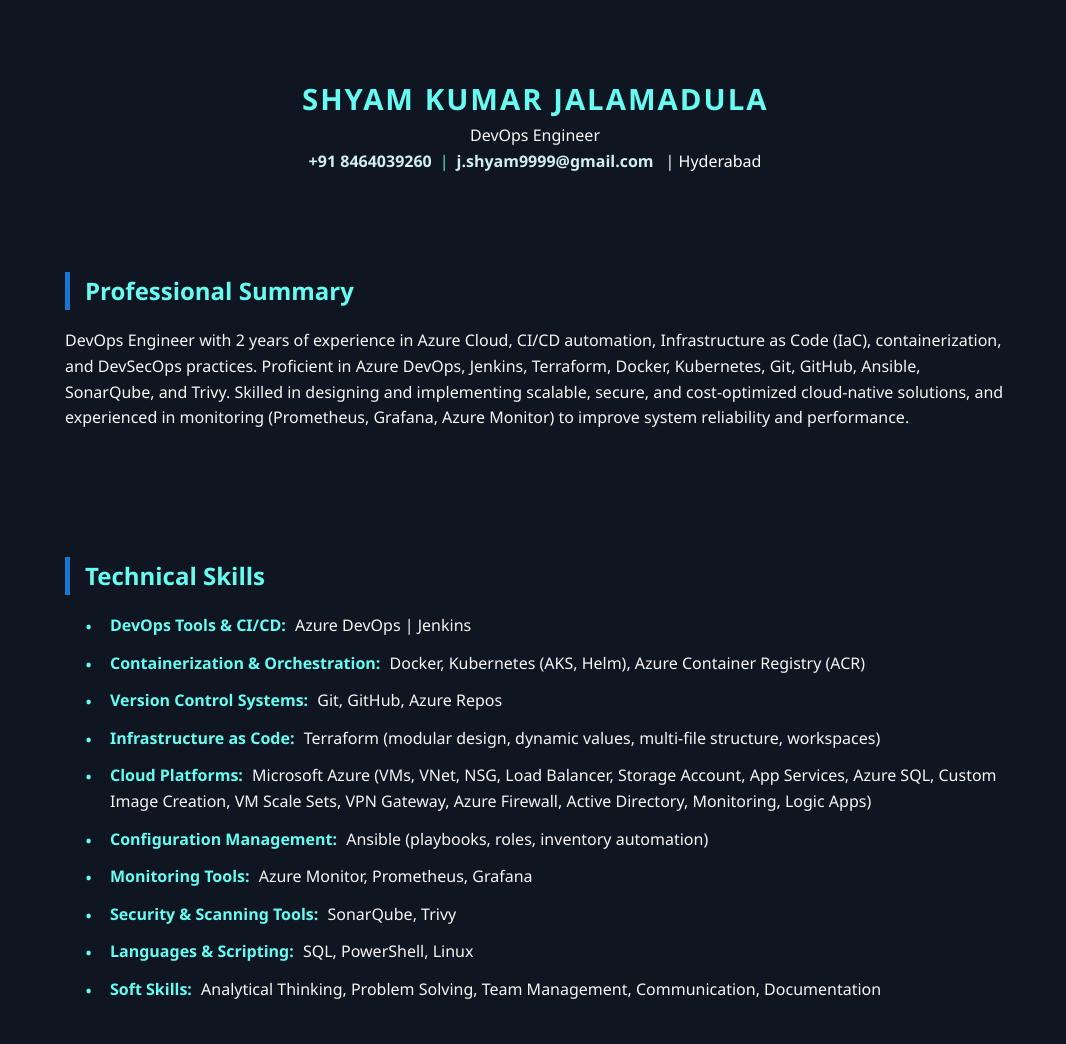
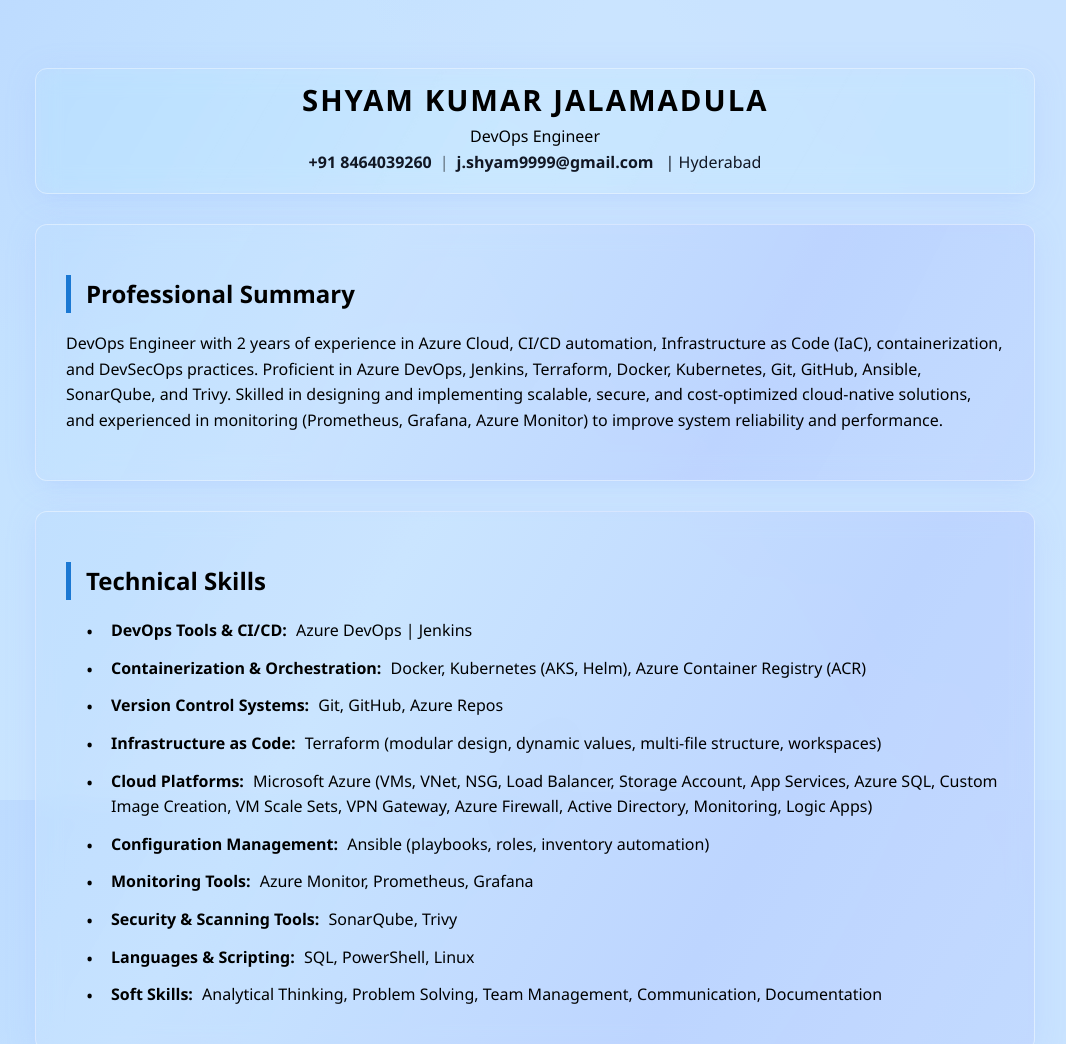
Before and after one commit to Shyam-1952/ShyamKumarJalamadula, a plain HTML site: page index.html in a window 1280 px wide. Shown: the top 1044 px of the page, without its empty margins (105-1171 px from the left). Drawn offline with Linux system fonts and the light colour scheme.

Commit message:
change UI to light liquid glass mode

```diff
--- a/portfolio.css
+++ b/portfolio.css
@@ -1,8 +1,12 @@
 body {
     margin: 0;
     font-family: 'Segoe UI', Arial, sans-serif;
-    background: #101522;
-    color: #f6f6f6;
+    background:
+        linear-gradient(120deg, rgba(180,215,255,0.8) 0%, rgba(190,225,255,0.8) 20%, rgba(200,230,255,0.8) 40%),
+        linear-gradient(240deg, rgba(190,200,255,0.6) 10%, rgba(200,210,255,0.6) 30%, rgba(210,220,255,0.6) 50%),
+        linear-gradient(180deg, rgba(170,190,255,0.4) 0%, rgba(200,220,255,0.4) 50%, rgba(220,235,255,0.4) 100%);
+    background-attachment: fixed;
+    color: #000000;
     line-height: 1.6;
 }
 /* Use border-box globally to avoid unexpected width calculations and remove horizontal scroll */
@@ -19,7 +23,13 @@
     align-items: center;
     justify-content: center;
     min-height: 100vh;
-    background: linear-gradient(120deg, #1976d2 30%, #101522 100%);
+    background: linear-gradient(
+        120deg,
+        rgba(200,230,255,0.8) 0%,
+        rgba(220,240,255,0.8) 30%,
+        rgba(235,248,255,0.8) 70%,
+        rgba(245,252,255,0.8) 100%
+    );
     text-align: center;
 }
 .hero-content h1 {
@@ -40,10 +50,9 @@
     margin-top: 0;
 }
 .icons a {
-    color: #fff;
+    color: #101522; /* dark icons on white */
     margin: 0 6px;
     font-size: 1.3rem;
-    transition: color 0.3s;
 }
 .icons a:hover {
     color: #66fcf1;
@@ -53,8 +62,8 @@
     max-width: 1200px;
     margin: auto;
 }
-h2 {
-    color: #66fcf1;
+.h2, h2 {
+    color: #000000;
     border-left: 5px solid #1976d2;
     padding-left: 15px;
     margin-bottom: 18px;
@@ -65,6 +74,7 @@
     gap: 22px;
 }
 .skill-card {
+    animation: water-float 3s ease-in-out infinite;
     background: #233554;
     color: #fff;
     padding: 18px 20px;
@@ -79,19 +89,26 @@
     box-shadow: 0 8px 24px rgba(102,252,241,0.09);
 }
 .project-card, .internship-card {
-    background: #162447;
+    /* make white cards visually match the section hover appearance */
+    background:
+        radial-gradient(circle at 12% 18%, rgba(102,111,255,0.12), rgba(102,111,255,0) 36%),
+        linear-gradient(120deg, rgba(245,250,255,0.95) 0%, rgba(240,248,255,0.95) 100%);
+    background-blend-mode: overlay, normal;
+    color: #08122a; /* dark navy text for legibility */
     padding: 22px 30px;
     border-radius: 8px;
     margin-bottom: 16px;
+    border: 1px solid rgba(102,111,255,0.18);
+    box-shadow: 0 12px 30px rgba(102,111,255,0.06);
 }
 .project-card h3, .internship-card h3 {
-    color: #fff;
+    color: #000000;
     margin-bottom: 15px;
 }
 
 /* Inline project location next to company name */
 .project-card h3 .project-location {
-    color: #cfeff3; /* soft white/teal to differentiate slightly */
+    color: #000000; /* location text also black */
     font-weight: 600;
     margin-left: 8px;
     font-size: 0.95em;
@@ -99,6 +116,7 @@
 
 .project-card p {
     margin-bottom: 15px;
+    color: #000000;
 }
 ul {
     list-style: none;
@@ -168,41 +186,153 @@
 .section {
     margin: 15px auto;
     position: relative;
-    transition: all 0.3s ease;
+    transition: all 0.5s cubic-bezier(0.4, 0, 0.2, 1);
     border-radius: 12px;
     padding: 30px;
     max-width: 1000px;
     transform-origin: center;
     width: 95%;
+    overflow: hidden;
+    will-change: transform, backdrop-filter;
+    background: linear-gradient(
+        120deg,
+           rgba(190,220,255,0.6) 0%,
+           rgba(200,225,255,0.6) 30%,
+           rgba(180,200,255,0.6) 70%,
+           rgba(190,210,255,0.6) 100%
+    );
+    border: 1px solid rgba(255,255,255,0.4);
+    box-shadow:
+           0 4px 32px -4px rgba(150,180,255,0.25),
+           0 8px 16px -8px rgba(160,190,255,0.2);
+    -webkit-backdrop-filter: blur(12px) saturate(1.2);
+    backdrop-filter: blur(12px) saturate(1.2);
+}
+.section:hover {
+    /* stronger layered tint so hover is clearly visible */
+    background:
+        radial-gradient(circle at 12% 18%, rgba(102,111,255,0.18), rgba(102,111,255,0) 36%),
+        linear-gradient(
+            120deg,
+            rgba(210,240,255,0.92) 0%,
+            rgba(200,230,255,0.92) 30%,
+            rgba(190,220,255,0.92) 70%,
+            rgba(180,210,255,0.92) 100%
+        );
+    background-blend-mode: overlay, normal;
+    -webkit-backdrop-filter: blur(30px) saturate(1.8) contrast(1.15) brightness(1.08);
+    backdrop-filter: blur(30px) saturate(1.8) contrast(1.15) brightness(1.08);
+    /* more saturated bluish border to emphasize tint */
+    border: 1px solid rgba(102,111,255,0.56);
+    box-shadow:
+        0 34px 68px -18px rgba(102,111,255,0.30),
+        0 0 48px -6px rgba(160,120,255,0.14),
+        inset 0 0 0 1px rgba(255,255,255,0.55);
+    transform: translateY(-10px) translateZ(0) scale(1.008);
 }
 
-.section:hover {
-    background: rgba(255, 255, 255, 0.1);
-    -webkit-backdrop-filter: blur(10px);
-    backdrop-filter: blur(10px);
-    border: 1px solid rgba(255, 255, 255, 0.1);
-    box-shadow: 0 8px 22px 0 rgba(31, 38, 135, 0.37);
-    transform: scale(1.02);
+/* Sheen pseudo-element to create the liquid/glass streak */
+.section::before {
+    content: "";
+    position: absolute;
+    left: -100%;
+    top: -100%;
+    width: 300%;
+    height: 300%;
+        background: radial-gradient(
+            ellipse at center,
+            rgba(255,255,255,0.15) 0%,
+            rgba(255,255,255,0.1) 50%,
+            rgba(255,255,255,0.05) 75%,
+            rgba(255,255,255,0) 100%
+        );
+        transform-origin: center;
+        transform: scale(1) rotate(0deg);
+        opacity: 0;
+            transform: scale(1.2) rotate(180deg);
+        pointer-events: none;
+        mix-blend-mode: soft-light;
+        animation: water-ripple 4s ease-in-out infinite;
+}
+
+/* sheen on hover - brighter, slightly colored and faster ripple */
+.section:hover::before {
+    opacity: 0.72;
+    transform: scale(1.45) rotate(180deg);
+    animation-duration: 3.6s; /* slightly faster ripples on hover */
+    mix-blend-mode: overlay;
+    filter: saturate(1.12) contrast(1.02);
+}
+
+/* Slight inner highlight to emphasize the glass edge */
+.section::after {
+    content: "";
+    position: absolute;
+    inset: 0;
+    border-radius: inherit;
+    box-shadow:
+        inset 0 1px 1px rgba(255,255,255,0.5),
+        inset 0 -1px 1px rgba(255,255,255,0.2);
+    pointer-events: none;
+    opacity: 0; /* subtle by default */
+    transition: opacity 500ms ease;
+}
+
+.section:hover::after { opacity: 1; }
+
+/* Define the continuous glass sheen animation */
+@keyframes water-ripple {
+    0%, 100% {
+           opacity: 0;
+           transform: scale(1.1) rotate(0deg);
+    }
+    25% {
+        opacity: 0.3;
+        transform: scale(1.6) rotate(120deg);
+    }
+    50% {
+           opacity: 0.2;
+           transform: scale(1.3) rotate(180deg);
+    }
+    75% {
+        opacity: 0.1;
+        transform: scale(1.45) rotate(360deg);
+    }
+}
+
+/* gentle float used for small cards */
+@keyframes water-float {
+    0%, 100% {
+        transform: translateY(0) translateZ(0);
+    }
+    50% {
+        transform: translateY(-2px) translateZ(0);
+    }
 }
 
 /* Better fallback for browsers that don't support backdrop-filter */
-@supports not ((backdrop-filter: blur(10px)) or (-webkit-backdrop-filter: blur(10px))) {
+@supports not ((backdrop-filter: blur(35px)) or (-webkit-backdrop-filter: blur(35px))) {
+    /* Gentle, high-contrast fallback for older browsers: use a translucent gradient and subtle border */
     .section:hover {
         background: linear-gradient(
-            to bottom right,
-            rgba(255, 255, 255, 0.2),
-            rgba(22, 36, 71, 0.9)
+            180deg,
+            rgba(255,255,255,0.65),
+            rgba(255,255,255,0.45)
         );
-        border: 1px solid rgba(255, 255, 255, 0.2);
-        box-shadow: 0 8px 32px rgba(31, 38, 135, 0.25);
+        border: 1px solid rgba(0,0,0,0.06);
+        box-shadow: 0 10px 30px rgba(16,21,34,0.06);
     }
+
+    .section::before { display: none; } /* hide sheen pseudo-element when filters not supported */
 }
 
 /* Reduce motion if user prefers it */
 @media (prefers-reduced-motion: reduce) {
     .section {
         transition: none;
+        will-change: auto;
     }
+    .section::before, .section::after { display: none !important; }
 }
 
 /* Adjust for mobile devices */
@@ -226,7 +356,7 @@
 }
 
 .container .section:first-child h1 {
-    color: #66fcf1;
+    color: #000000;
     transition: transform 0.45s cubic-bezier(.2,.8,.2,1), text-shadow 0.35s ease, color 0.35s ease;
     will-change: transform;
     margin-top: 0; /* remove default top margin so title sits closer to section top */
@@ -264,13 +394,14 @@
 
 .container .section:first-child:hover h1 {
     transform: scale(1.06);
-    text-shadow: 0 6px 30px rgba(0,0,0,0.6);
-    color: #66fcf1;
+    /* remove heavy shadow for the name for a cleaner look */
+    text-shadow: none;
+    color: #000000;
 }
 
 .container .section:first-child:hover .contact-line {
     transform: translateY(-4px) scale(1.03);
-    color: #66fcf1;
+    color: #000000;
 }
 .skills-list, .project-card ul, .section ul {
     margin: 0;
@@ -287,7 +418,7 @@
 
 .skills-list li::before, .project-card li::before, .section li::before {
     content: "•";
-    color: #66fcf1;
+    color: #000000; /* bullets black */
     font-size: 1.2em;
     position: absolute;
     left: 0;
@@ -295,7 +426,7 @@
 }
 
 .skills-list b, .project-card b, .section b {
-    color: #66fcf1;
+    color: #000000; /* bold labels black */
     margin-right: 5px;
 }
 @media (max-width: 750px) {
@@ -311,23 +442,30 @@
     justify-content: center;
     gap: 8px;
     font-size: 1rem;
-    color: #cfeff3;
+    color: #000000;
 }
 .contact-line .contact-item {
-    color: #cfeff3;
+    color: #101522; /* dark on white */
     text-decoration: none;
     font-weight: 600;
 }
-.contact-line .contact-item:hover {
-    color: #66fcf1;
+.contact-line .contact-item {
+    transition: color 180ms ease-in-out, text-decoration-color 180ms ease-in-out;
+}
+.contact-line .contact-item:hover,
+.contact-line .contact-item:focus,
+.contact-line .contact-item:focus-visible {
+    color: #7B61FF; /* decent purple */
+    outline: none;
+    text-decoration-color: rgba(123,97,255,0.85);
 }
 .contact-line .sep {
-    color: #66fcf1;
-    opacity: 0.9;
+    color: #000000;
+    opacity: 0.55;
 }
-/* Location text next to email - plain white, no hover color change */
+/* Location text next to email - dark on white */
 .contact-line .contact-location {
-    color: #ffffff;
+    color: #101522;
     font-weight: 500;
     margin-left: 4px;
 }
```
